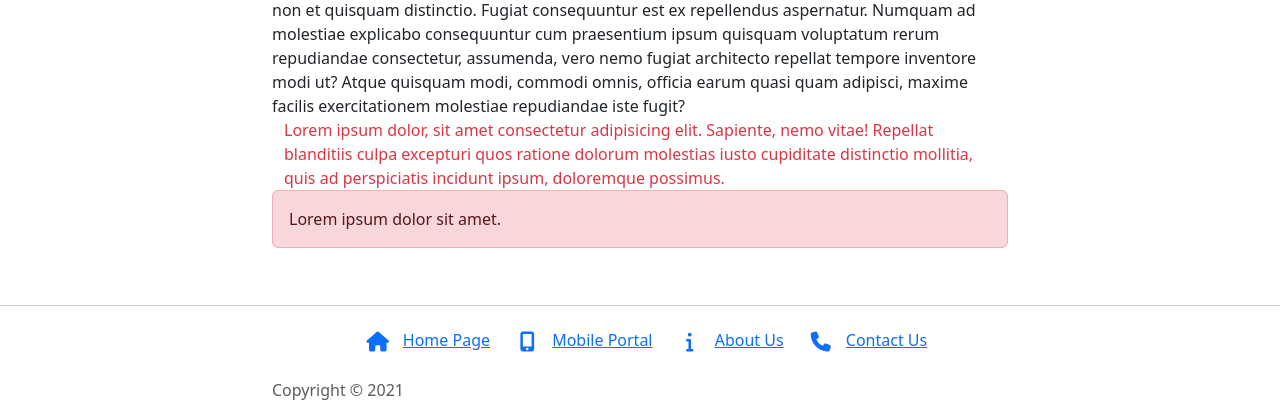
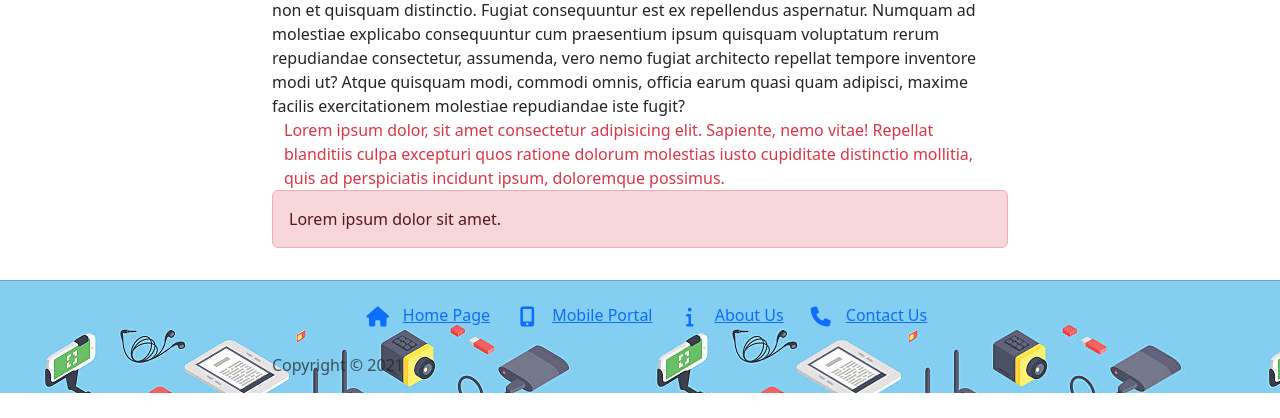
Before and after one commit to FShaif/InternetApp-Project, a Flask app: page / in a window 1280 px wide. Shown: the part 382-800 px from the top of the page. Run offline with Flask 3, Linux system fonts and the light colour scheme; grey boxes labelled with a size stand in for pictures from a placeholder-image service; some libraries are stand-ins or nearby versions.

Commit message:
Fixed footer and added background to it

```diff
--- a/static/style.css
+++ b/static/style.css
@@ -1,3 +1,6 @@
+footer {
+  background-image:url(images/header-home-page.jpg);
+}
 
 button[type=submit] {
   background-color: #04AA6D;
--- a/templates/Layout.html
+++ b/templates/Layout.html
@@ -100,7 +100,7 @@
     {% endblock myContent%}
 
   <!-- Footer -->
-  <footer class="fixed-bottom">
+  <footer style="margin-top: auto;">
     <hr>
     <div class="container">
       <div class="row">
```
